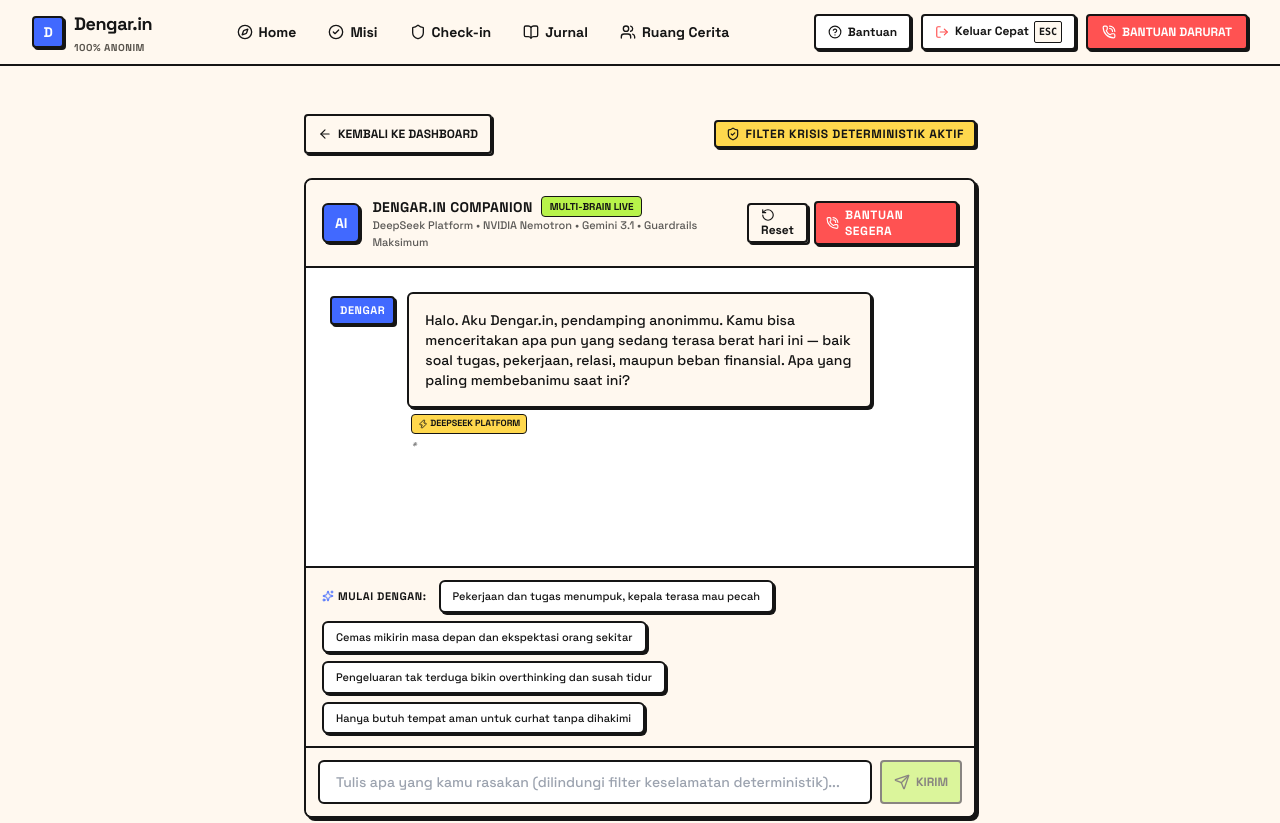
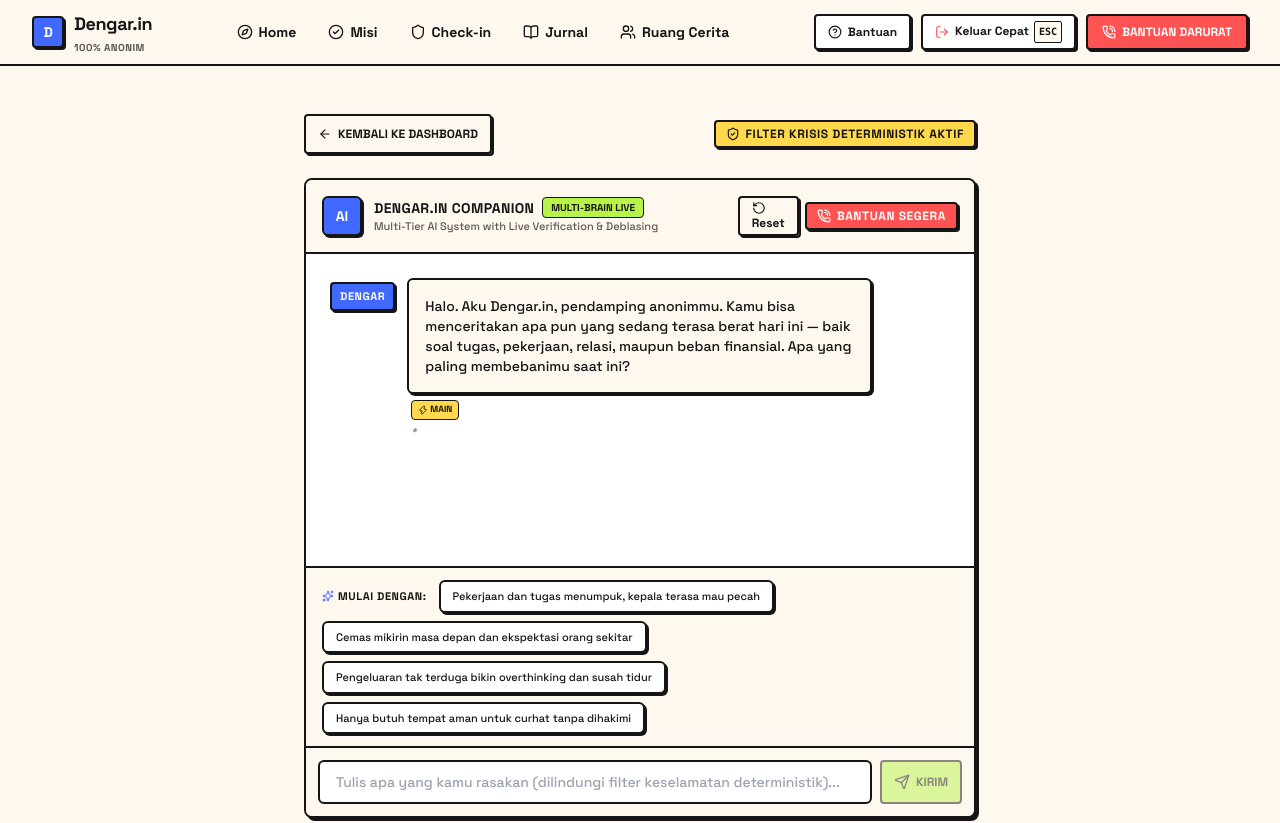
Before and after one commit to iqbalscript/Denger.in-Web-Project, a Next.js app in the folder apps/web/: page /chat in a window 1280 px wide. Shown: the top 823 px of the page. Built offline with nearby package versions, Linux system fonts and the light colour scheme.

Commit message:
feat: add chat page UI with AI integration and safety guardrails

```diff
--- a/apps/web/src/app/chat/page.tsx
+++ b/apps/web/src/app/chat/page.tsx
@@ -341,7 +341,7 @@
                   </span>
                 </div>
                 <p className="text-[11px] text-ink/70 font-medium">
-                  DeepSeek Platform • NVIDIA Nemotron • Gemini 3.1 • Guardrails Maksimum
+                  Multi-Tier AI System with Live Verification & Deblasing
                 </p>
               </div>
             </div>
@@ -377,11 +377,10 @@
               >
                 {msg.sender === 'assistant' && (
                   <div
-                    className={`px-2 py-1 rounded border-2 border-ink font-black text-[11px] uppercase tracking-wider shadow-hard-sm shrink-0 mt-1 ${
-                      msg.isError
+                    className={`px-2 py-1 rounded border-2 border-ink font-black text-[11px] uppercase tracking-wider shadow-hard-sm shrink-0 mt-1 ${msg.isError
                         ? 'bg-yellow text-ink'
                         : 'bg-cobalt text-white'
-                    }`}
+                      }`}
                   >
                     DENGAR
                   </div>
@@ -389,13 +388,12 @@
 
                 <div className="max-w-[85%] sm:max-w-[75%] space-y-1.5">
                   <div
-                    className={`p-4 rounded-md border-2 border-ink text-xs sm:text-sm leading-relaxed shadow-hard-sm font-medium ${
-                      msg.sender === 'user'
+                    className={`p-4 rounded-md border-2 border-ink text-xs sm:text-sm leading-relaxed shadow-hard-sm font-medium ${msg.sender === 'user'
                         ? 'bg-white text-ink'
                         : msg.isError
                           ? 'bg-yellow/20 text-ink'
                           : 'bg-paper text-ink'
-                    }`}
+                      }`}
                   >
                     <div className="whitespace-pre-line">{msg.text}</div>
 
@@ -413,21 +411,21 @@
                       ) : msg.debiased || msg.providerId?.includes('nemotron') ? (
                         <span className="text-[9px] font-black uppercase text-ink bg-lime px-1.5 py-0.5 rounded border border-ink inline-flex items-center gap-0.5">
                           <Zap className="w-2.5 h-2.5" />
-                          DeepSeek + 🛡️ Nemotron Verified
+                          Verified & Deblased
                         </span>
                       ) : msg.tier === 'tertiary' || msg.providerId?.includes('gemini') ? (
                         <span className="text-[9px] font-black uppercase text-white bg-cobalt px-1.5 py-0.5 rounded border border-ink inline-flex items-center gap-0.5">
                           <Sparkles className="w-2.5 h-2.5" />
-                          Gemini 3.1 Flash-Lite
+                          Fallback
                         </span>
                       ) : msg.tier === 'primary' ? (
                         <span className="text-[9px] font-black uppercase text-ink bg-yellow px-1.5 py-0.5 rounded border border-ink inline-flex items-center gap-0.5">
                           <Zap className="w-2.5 h-2.5" />
-                          DeepSeek Platform
+                          Main
                         </span>
                       ) : (
                         <span className="text-[9px] font-black uppercase text-ink bg-paper px-1.5 py-0.5 rounded border border-ink">
-                          🛡️ Mode Cadangan
+                          Subs
                         </span>
                       )}
                     </div>
```
